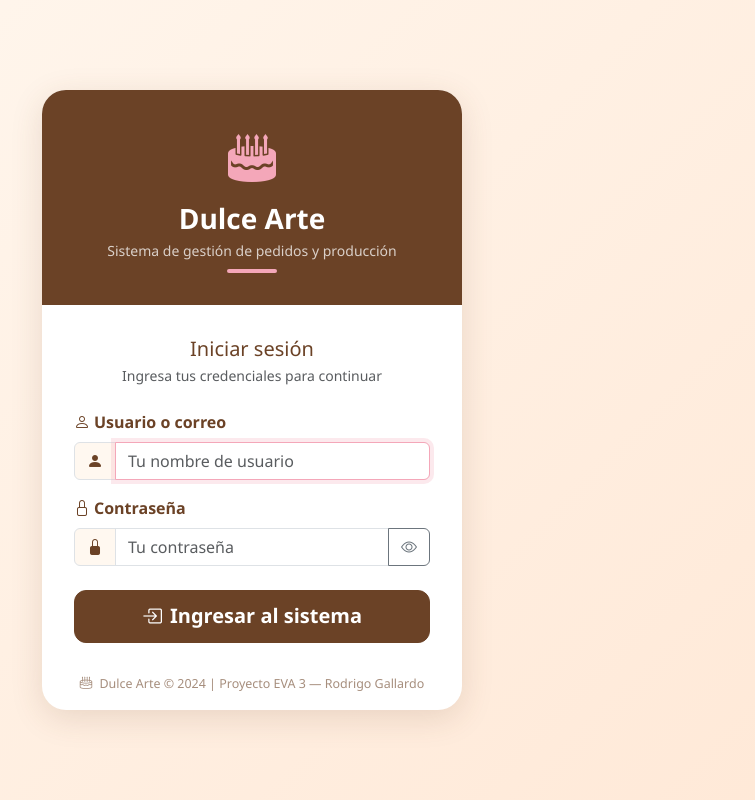
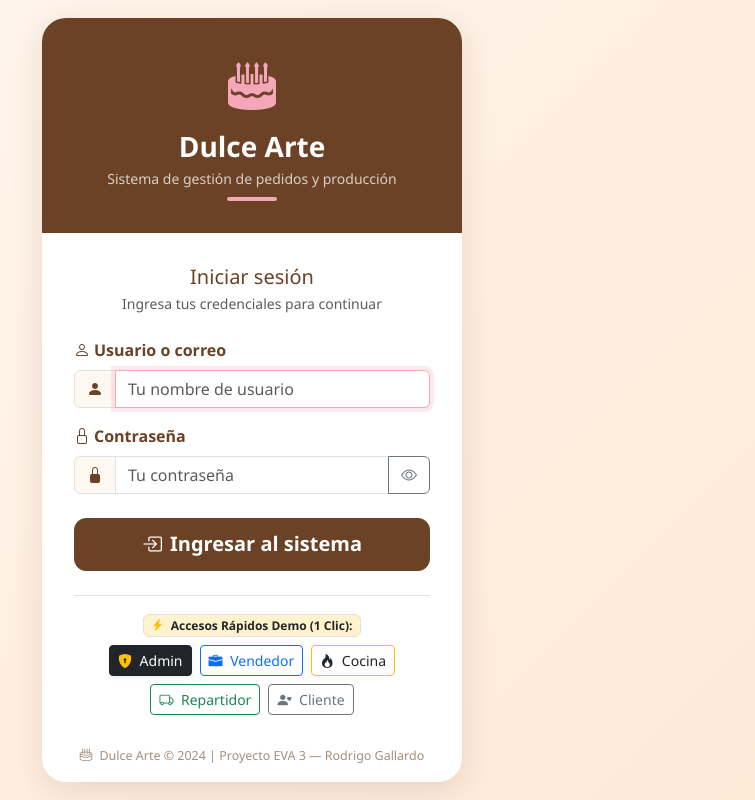
Before and after one commit to Rodrigallardo1997/evaluacion-backend-3, a Django app: page /accounts/login/ in a window 1280 px wide. Shown: the whole page, without its empty margins (388-1143 px from the left). Run offline with Django 5.2, Linux system fonts and the light colour scheme; parts of the project's set-up code (start-up, migrations or seed data) failed here and were passed over.

Commit message:
feat: agregar accesos rapidos demo (fast-login) en pantalla de login

```diff
--- a/templates/registration/login.html
+++ b/templates/registration/login.html
@@ -201,12 +201,39 @@
             </div>
 
             <!-- Botón submit -->
-            <div class="d-grid">
+            <div class="d-grid mb-3">
                 <button type="submit" class="btn btn-dulce btn-lg">
                     <i class="bi bi-box-arrow-in-right me-2"></i>Ingresar al sistema
                 </button>
             </div>
         </form>
+
+        <!-- Accesos Rápidos Demo (1 Clic) para Demostración -->
+        <div class="mt-4 pt-3 border-top">
+            <div class="text-center mb-2">
+                <span class="badge bg-warning-subtle text-dark border px-2 py-1 small">
+                    <i class="bi bi-lightning-charge-fill text-warning me-1"></i>
+                    <strong>Accesos Rápidos Demo (1 Clic):</strong>
+                </span>
+            </div>
+            <div class="d-flex flex-wrap justify-content-center gap-2">
+                <button type="button" class="btn btn-sm btn-dark fast-login-btn shadow-sm" data-user="admin" data-pass="Admin123!" title="Acceso total y Django Admin">
+                    <i class="bi bi-shield-lock-fill text-warning me-1"></i> Admin
+                </button>
+                <button type="button" class="btn btn-sm btn-outline-primary fast-login-btn" data-user="vendedor" data-pass="Vendedor123!" title="Cotizador y Pedidos">
+                    <i class="bi bi-briefcase-fill me-1"></i> Vendedor
+                </button>
+                <button type="button" class="btn btn-sm btn-outline-warning text-dark fast-login-btn" data-user="cocina" data-pass="Cocina123!" title="Tablero Kanban y BOM">
+                    <i class="bi bi-fire me-1"></i> Cocina
+                </button>
+                <button type="button" class="btn btn-sm btn-outline-success fast-login-btn" data-user="repartidor" data-pass="Reparto123!" title="Rutas y Firma Digital">
+                    <i class="bi bi-truck me-1"></i> Repartidor
+                </button>
+                <button type="button" class="btn btn-sm btn-outline-secondary fast-login-btn" data-user="cliente" data-pass="Cliente123!" title="Portal de Cliente">
+                    <i class="bi bi-person-heart me-1"></i> Cliente
+                </button>
+            </div>
+        </div>
     </div>
 
     <!-- Footer -->
@@ -233,6 +260,23 @@
             icon.className = 'bi bi-eye';
         }
     });
+
+    // Accesos Rápidos Demo (1 Clic)
+    document.querySelectorAll('.fast-login-btn').forEach(btn => {
+        btn.addEventListener('click', function () {
+            const user = this.getAttribute('data-user');
+            const pass = this.getAttribute('data-pass');
+            const userInput = document.getElementById('{{ form.username.id_for_label }}');
+            const passInput = document.getElementById('{{ form.password.id_for_label }}');
+            if (userInput && passInput) {
+                userInput.value = user;
+                passInput.value = pass;
+                this.disabled = true;
+                this.innerHTML = '<span class="spinner-border spinner-border-sm me-1"></span> Entrando...';
+                document.querySelector('form').submit();
+            }
+        });
+    });
 </script>
 </body>
 </html>
```
